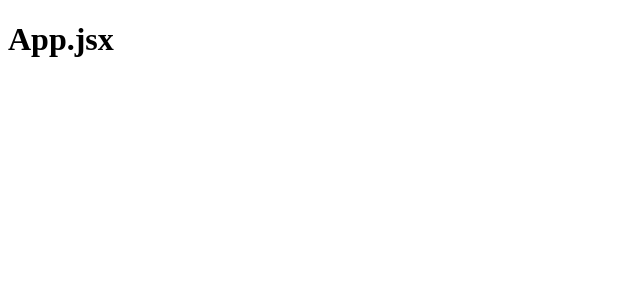
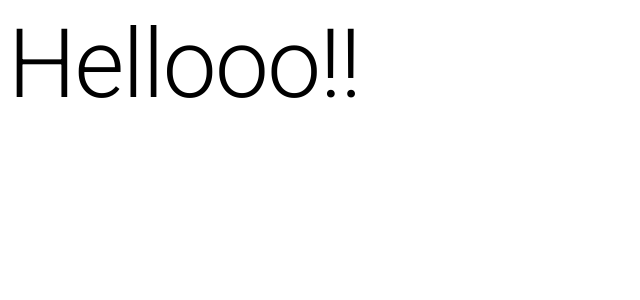
Before and after one commit to CodecoolGlobal/el-proyecte-grande-design-general-HorvathAron, a React (Create React App) app in the folder frontend/: page / in a window 1280 px wide. Shown: the top 300 px of the page, without its empty margins (0-640 px from the left). Built offline with nearby package versions, Linux system fonts and the light colour scheme.

Commit message:
fix material ui setup

```diff
--- a/frontend/package.json
+++ b/frontend/package.json
@@ -3,6 +3,9 @@
   "version": "0.1.0",
   "private": true,
   "dependencies": {
+    "@fontsource/roboto": "^4.5.8",
+    "@material-ui/core": "^4.12.4",
+    "@material-ui/icons": "^4.11.3",
     "@testing-library/jest-dom": "^5.16.5",
     "@testing-library/react": "^13.4.0",
     "@testing-library/user-event": "^13.5.0",
--- a/frontend/src/App.jsx
+++ b/frontend/src/App.jsx
@@ -1,11 +1,12 @@
-import React from 'react';
+import React from "react";
+import {Typography} from "@material-ui/core"
 
-const App= ()=>{
-    return(
+const App = () => {
+     return (
         <div>
-            <h1>App.jsx</h1>
+            <Typography variant="h1">Hellooo!!</Typography>
+
         </div>
-    )
+     )
 }
-
 export default App;
--- a/frontend/src/index.js
+++ b/frontend/src/index.js
@@ -1,5 +1,5 @@
 import React from 'react';
-import ReactDom from 'react-dom';
+import ReactDOM from 'react-dom';
 import App from'./App.jsx';
 
-ReactDom.render(<App />,document.getElementById('root'));
+ReactDOM.render(<App />,document.getElementById('root'));
--- a/package.json
+++ /dev/null
@@ -1,6 +0,0 @@
-{
-  "dependencies": {
-    "@material-ui/core": "^4.12.4",
-    "@material-ui/icons": "^4.11.3"
-  }
-}
```
Also changed, not shown: 2 other files (tests, documents, lock files or other folders).
